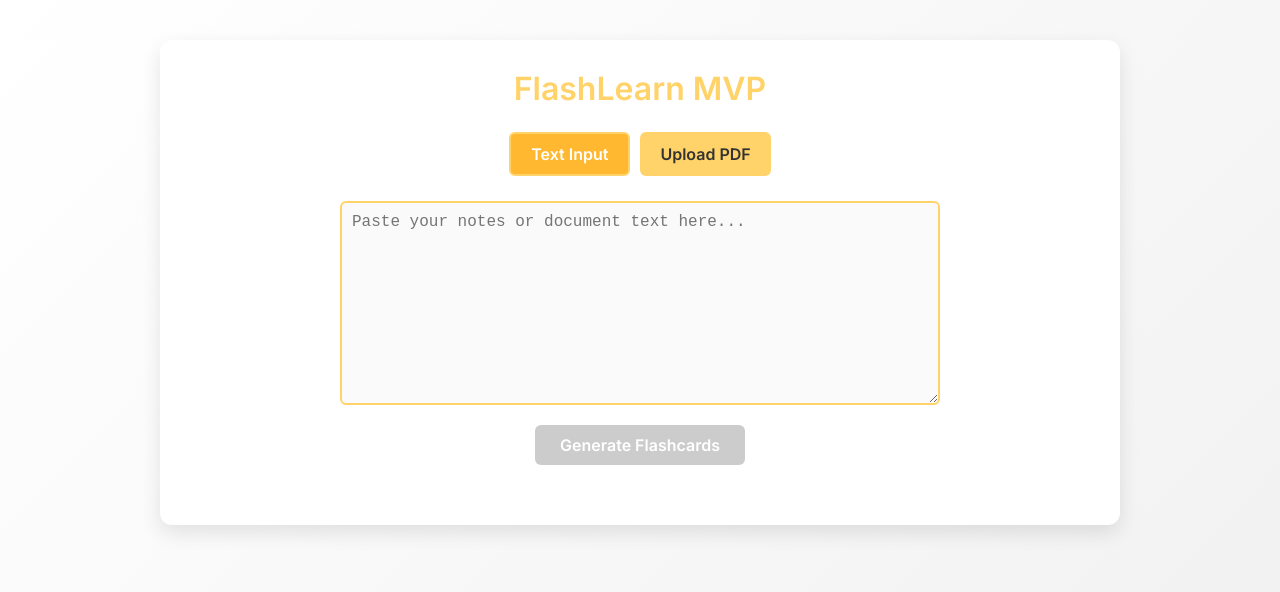
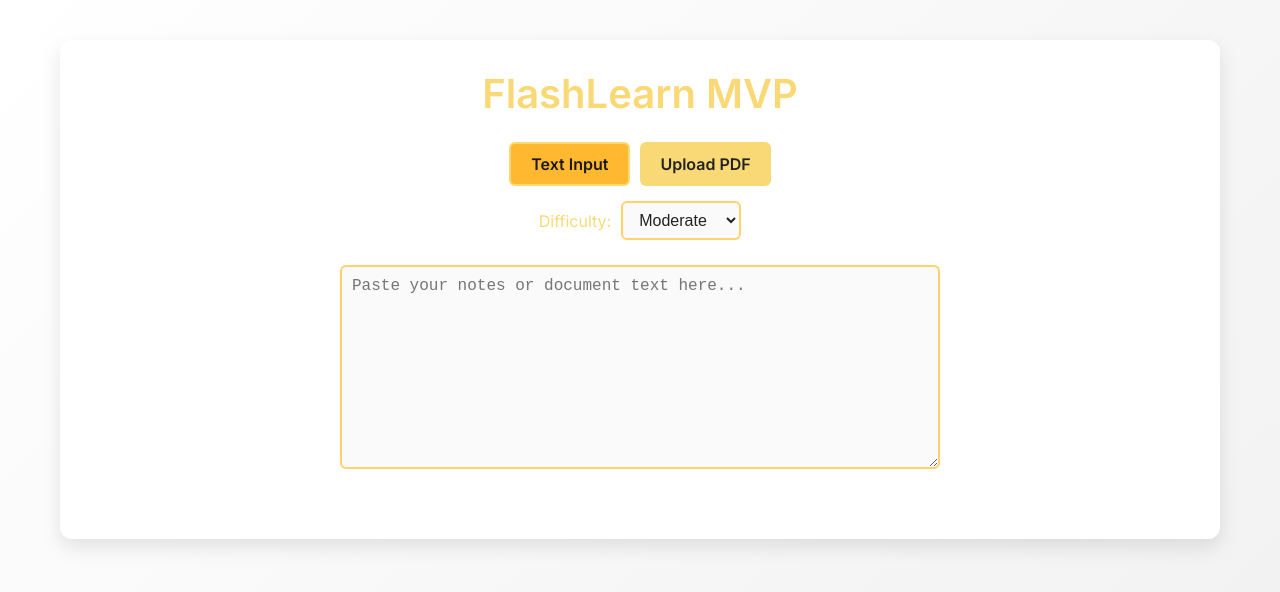
Before and after one commit to kvamsid/flashcard_generator, a React (Vite) app: page / in a window 1280 px wide. Shown: the top 592 px of the page. Built offline with nearby package versions, Linux system fonts and the light colour scheme.

Commit message:
Added Dropdown for difficulty

```diff
--- a/src/App.css
+++ b/src/App.css
@@ -1,30 +1,29 @@
 .app {
-  /* A semi-transparent card on top of the gradient background */
   background-color: rgba(0, 0, 0, 0.4);
   border-radius: 12px;
-  max-width: 900px;
+  max-width: 1100px; /* Slightly bigger for XL screens */
   margin: 40px auto;
   padding: 30px;
   box-shadow: 0 8px 20px rgba(0, 0, 0, 0.3);
-
-  /* In light mode, we'll override the background a bit */
+  color: #e5e5e5;
 }
 
 @media (prefers-color-scheme: light) {
   .app {
     background-color: #ffffff;
     box-shadow: 0 8px 20px rgba(0, 0, 0, 0.1);
+    color: #222;
   }
 }
 
 .app h1 {
   margin-bottom: 1.5rem;
-  font-size: 2rem;
+  font-size: 2.5rem;
   text-align: center;
-  color: #ffd369; /* Title color in dark mode */
+  color: #f9d976;
 }
 
-/* Section containing the text/PDF input controls */
+/* Input Section */
 .input-section {
   margin-bottom: 30px;
   display: flex;
@@ -32,7 +31,6 @@
   align-items: center;
 }
 
-/* Toggle buttons for selecting input type */
 .input-type-toggle {
   display: flex;
   justify-content: center;
@@ -42,27 +40,26 @@
 .input-type-toggle button {
   margin: 0 5px;
   padding: 10px 20px;
-  background: #ffd369;
-  color: #333;
+  background: #f9d976;
+  color: #222;
   border: none;
   border-radius: 6px;
   font-weight: 600;
   cursor: pointer;
-  transition: background 0.3s;
+  transition: all 0.3s ease;
 }
 
 .input-type-toggle button:hover {
-  background: #ffb830;
+  background: #f0c14b;
 }
 
-/* Active toggle button */
 .input-type-toggle button.active {
   background: #ffb830;
-  border: 2px solid #ffd369;
-  color: #fff;
+  border: 2px solid #f9d976;
+  color: #1a1a1a;
 }
 
-/* Textarea and file input styling */
+/* Textarea and File Input */
 textarea,
 input[type="file"] {
   width: 100%;
@@ -74,28 +71,29 @@ input[type="file"] {
   border-radius: 6px;
   font-size: 1rem;
   outline: none;
-  background-color: #fafafa;
+  background-color: #1f1f1f;
+  color: #e5e5e5;
 }
 
-/* Dark-mode overrides for inputs */
-@media (prefers-color-scheme: dark) {
+@media (prefers-color-scheme: light) {
   textarea,
   input[type="file"] {
-    background-color: #333;
-    color: #fff;
+    background-color: #fafafa;
+    color: #222;
   }
 }
 
-/* "Generate Flashcards" button */
+/* Generate Flashcards Button */
 button.generate-btn {
   background: #ff9234;
-  color: #fff;
+  color: #000;
   padding: 10px 25px;
   border-radius: 6px;
   font-size: 1rem;
   font-weight: 600;
   border: none;
   margin-top: 10px;
+  transition: background 0.3s ease;
 }
 
 button.generate-btn:hover {
@@ -104,10 +102,11 @@ button.generate-btn:hover {
 
 button.generate-btn:disabled {
   background: #ccc;
+  color: #666;
   cursor: not-allowed;
 }
 
-/* Flashcards section */
+/* Flashcard Section */
 .flashcards-section {
   margin-top: 30px;
 }
@@ -115,7 +114,7 @@ button.generate-btn:disabled {
 .flashcards-section h2 {
   margin-bottom: 20px;
   text-align: center;
-  color: #ffd369;
+  color: #f9d976;
 }
 
 .flashcards-container {
@@ -125,11 +124,23 @@ button.generate-btn:disabled {
   gap: 20px;
 }
 
-/* The flashcard wrapper - made larger for better visibility */
+/* Flashcard & Wrapper */
+.flashcard-wrapper {
+  position: relative;
+  display: flex;
+  align-items: center;
+  justify-content: center;
+  width: 100%;
+  max-width: 800px;
+  margin: 0 auto;
+  min-height: 350px;
+}
+
 .flashcard {
-  width: 400px;
-  height: 250px;
-  perspective: 1000px; /* For the 3D flip effect */
+  width: 100%;
+  max-width: 600px;
+  height: 350px;
+  perspective: 1000px;
 }
 
 .flashcard-inner {
@@ -141,58 +152,80 @@ button.generate-btn:disabled {
   transform-style: preserve-3d;
 }
 
-/* On hover, flip the card */
 .flashcard:hover .flashcard-inner {
   transform: rotateY(180deg);
 }
 
-/* Front and back faces */
 .flashcard-front,
 .flashcard-back {
   position: absolute;
   width: 100%;
   height: 100%;
-  border-radius: 8px;
+  border-radius: 12px;
   backface-visibility: hidden;
   display: flex;
   align-items: center;
   justify-content: center;
-  padding: 15px;
+  padding: 20px;
   box-sizing: border-box;
-  box-shadow: 0 4px 10px rgba(0,0,0,0.2);
+  box-shadow: 0 6px 15px rgba(0, 0, 0, 0.2);
+  font-size: 1.2rem;
+  font-weight: 500;
 }
 
 .flashcard-front {
-  background: #fafafa;
+  background: #1f1f1f;
+  color: #e5e5e5;
   border: 2px solid #ffd369;
 }
 
 .flashcard-back {
-  background: #ffe8cc;
+  background: #2c2c2c;
+  color: #e5e5e5;
   border: 2px solid #ffd369;
   transform: rotateY(180deg);
 }
 
-/* Dark-mode overrides for flashcards */
-@media (prefers-color-scheme: dark) {
+@media (prefers-color-scheme: light) {
   .flashcard-front {
-    background: #333;
-    border: 2px solid #ffd369;
-    color: #fff;
+    background: #fafafa;
+    color: #222;
   }
+
   .flashcard-back {
-    background: #444;
-    border: 2px solid #ffd369;
-    color: #fff;
+    background: #ffe8cc;
+    color: #222;
   }
 }
 
-.flashcard-text {
-  font-size: 1rem;
-  text-align: center;
+/* Arrow Buttons */
+.arrow-button {
+  background-color: transparent;
+  border: none;
+  color: #ffd369;
+  font-size: 2.5rem;
+  cursor: pointer;
+  padding: 0 15px;
+  transition: transform 0.2s ease;
+  z-index: 1;
 }
 
-/* Navigation buttons (Previous/Next) */
+.arrow-button:hover {
+  transform: scale(1.2);
+  color: #ffb830;
+}
+
+.arrow-button.left {
+  position: absolute;
+  left: -60px;
+}
+
+.arrow-button.right {
+  position: absolute;
+  right: -60px;
+}
+
+/* Fallback Navigation Buttons (optional if arrows used on card) */
 .navigation-buttons {
   margin-top: 20px;
   display: flex;
@@ -204,14 +237,14 @@ button.generate-btn:disabled {
 
 .navigation-buttons button {
   background-color: #ff9234;
-  color: #fff;
+  color: #000;
   border: none;
   padding: 10px 25px;
   cursor: pointer;
   border-radius: 6px;
   font-size: 1rem;
   font-weight: 600;
-  transition: background 0.3s;
+  transition: background 0.3s ease;
 }
 
 .navigation-buttons button:hover {
@@ -220,5 +253,35 @@ button.generate-btn:disabled {
 
 .navigation-buttons button:disabled {
   background-color: #ccc;
+  color: #666;
   cursor: not-allowed;
 }
+
+.difficulty-select {
+  display: flex;
+  align-items: center;
+  margin-bottom: 15px;
+  gap: 10px;
+  font-weight: 500;
+}
+
+.difficulty-select label {
+  color: #f9d976;
+}
+
+.difficulty-select select {
+  padding: 8px 12px;
+  border-radius: 6px;
+  border: 2px solid #ffd369;
+  background-color: #1f1f1f;
+  color: #e5e5e5;
+  font-size: 1rem;
+  outline: none;
+}
+
+@media (prefers-color-scheme: light) {
+  .difficulty-select select {
+    background-color: #fafafa;
+    color: #222;
+  }
+}
--- a/src/App.jsx
+++ b/src/App.jsx
@@ -3,13 +3,13 @@ import './App.css';
 import Flashcard from './Flashcard';
 
 function App() {
-  // 'pdf' or 'text'
   const [inputType, setInputType] = useState('text');
   const [inputValue, setInputValue] = useState('');
   const [pdfFile, setPdfFile] = useState(null);
   const [flashcards, setFlashcards] = useState([]);
   const [loading, setLoading] = useState(false);
   const [currentIndex, setCurrentIndex] = useState(0);
+  const [difficulty, setDifficulty] = useState('Moderate');
 
   const handleFileChange = (e) => {
     if (e.target.files.length > 0) {
@@ -22,6 +22,29 @@ function App() {
     setFlashcards([]);
     try {
       let response;
+      // if (inputType === 'text') {
+      //   response = await fetch('https://https-github-com-adelinrovay-wics.onrender.com/textFlashCards/', {
+      //     method: 'POST',
+      //     headers: { 'Content-Type': 'application/json' },
+      //     body: JSON.stringify({
+      //       input: inputValue,
+      //       type: 'text',
+      //     }),
+      //   });
+      // } else if (inputType === 'pdf') {
+      //   if (!pdfFile) {
+      //     alert('Please select a PDF file.');
+      //     setLoading(false);
+      //     return;
+      //   }
+      //   const formData = new FormData();
+      //   formData.append('file', pdfFile);
+      //   response = await fetch('https://https-github-com-adelinrovay-wics.onrender.com/pdfFlashCards/', {
+      //     method: 'POST',
+      //     body: formData,
+      //   });
+      // }
+
       if (inputType === 'text') {
         response = await fetch('https://https-github-com-adelinrovay-wics.onrender.com/textFlashCards/', {
           method: 'POST',
@@ -29,16 +52,13 @@ function App() {
           body: JSON.stringify({
             input: inputValue,
             type: 'text',
+            difficulty: difficulty,
           }),
         });
       } else if (inputType === 'pdf') {
-        if (!pdfFile) {
-          alert('Please select a PDF file.');
-          setLoading(false);
-          return;
-        }
         const formData = new FormData();
         formData.append('file', pdfFile);
+        formData.append('difficulty', difficulty);
         response = await fetch('https://https-github-com-adelinrovay-wics.onrender.com/pdfFlashCards/', {
           method: 'POST',
           body: formData,
@@ -73,6 +93,10 @@ function App() {
     );
   };
 
+  const shouldShowGenerateButton =
+    (inputType === 'text' && inputValue.trim() !== '') ||
+    (inputType === 'pdf' && pdfFile);
+
   return (
     <div className="app">
       <h1>FlashLearn MVP</h1>
@@ -98,6 +122,18 @@ function App() {
             Upload PDF
           </button>
         </div>
+        <div className="difficulty-select">
+          <label htmlFor="difficulty">Difficulty:</label>
+          <select
+            id="difficulty"
+            value={difficulty}
+            onChange={(e) => setDifficulty(e.target.value)}
+          >
+            <option value="Beginner">Beginner</option>
+            <option value="Moderate">Moderate</option>
+            <option value="Advanced">Advanced</option>
+          </select>
+        </div>
 
         {inputType === 'text' ? (
           <textarea
@@ -114,38 +150,27 @@ function App() {
           />
         )}
 
+        {shouldShowGenerateButton && (
           <button
             className="generate-btn"
             onClick={generateFlashcards}
-          disabled={
-            loading ||
-            ((inputType === 'text' && !inputValue) ||
-              (inputType === 'pdf' && !pdfFile))
-          }
+            disabled={loading}
           >
             {loading ? 'Generating...' : 'Generate Flashcards'}
           </button>
+        )}
       </div>
 
       <div className="flashcards-section">
-        {flashcards.length > 0 && <h2>Generated Flashcards:</h2>}
         {flashcards.length > 0 && (
           <div className="flashcards-container">
             <Flashcard
               question={flashcards[currentIndex].question}
               answer={flashcards[currentIndex].answer}
+              onNext={handleNext}
+              onPrev={handlePrevious}
             />
-          </div>
-        )}
 
-        {flashcards.length > 0 && (
-          <div className="navigation-buttons">
-            <button onClick={handlePrevious}>
-              &lt; Previous
-            </button>
-            <button onClick={handleNext}>
-              Next &gt;
-            </button>
           </div>
         )}
       </div>
--- a/src/Flashcard.jsx
+++ b/src/Flashcard.jsx
@@ -1,20 +1,27 @@
 import React from 'react';
+import './App.css'; // Optional if styling separately
 
-const Flashcard = ({ question, answer }) => {
+const Flashcard = ({ question, answer, onNext, onPrev }) => {
   return (
+    <div className="flashcard-wrapper">
+      <button className="arrow-button left" onClick={onPrev}>&#8592;</button>
+
       <div className="flashcard">
         <div className="flashcard-inner">
           <div className="flashcard-front">
-          <p className="flashcard-text">
+            <div className="flashcard-text">
               <strong>Q:</strong> {question}
-          </p>
+            </div>
           </div>
           <div className="flashcard-back">
-          <p className="flashcard-text">
+            <div className="flashcard-text">
               <strong>A:</strong> {answer}
-          </p>
             </div>
           </div>
+        </div>
+      </div>
+
+      <button className="arrow-button right" onClick={onNext}>&#8594;</button>
     </div>
   );
 };
```
Lines whose indentation alone changed are shown as unchanged.
